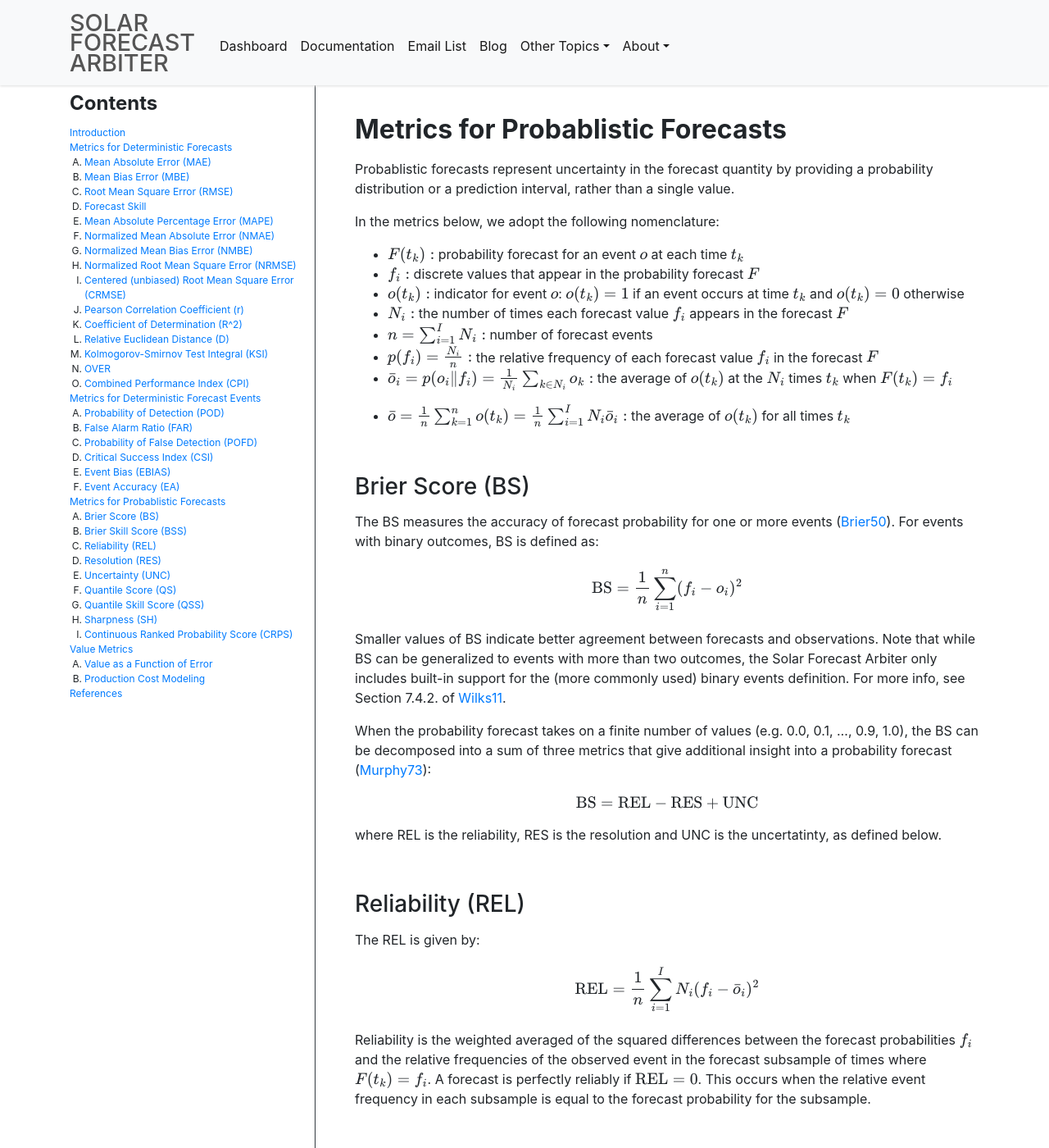
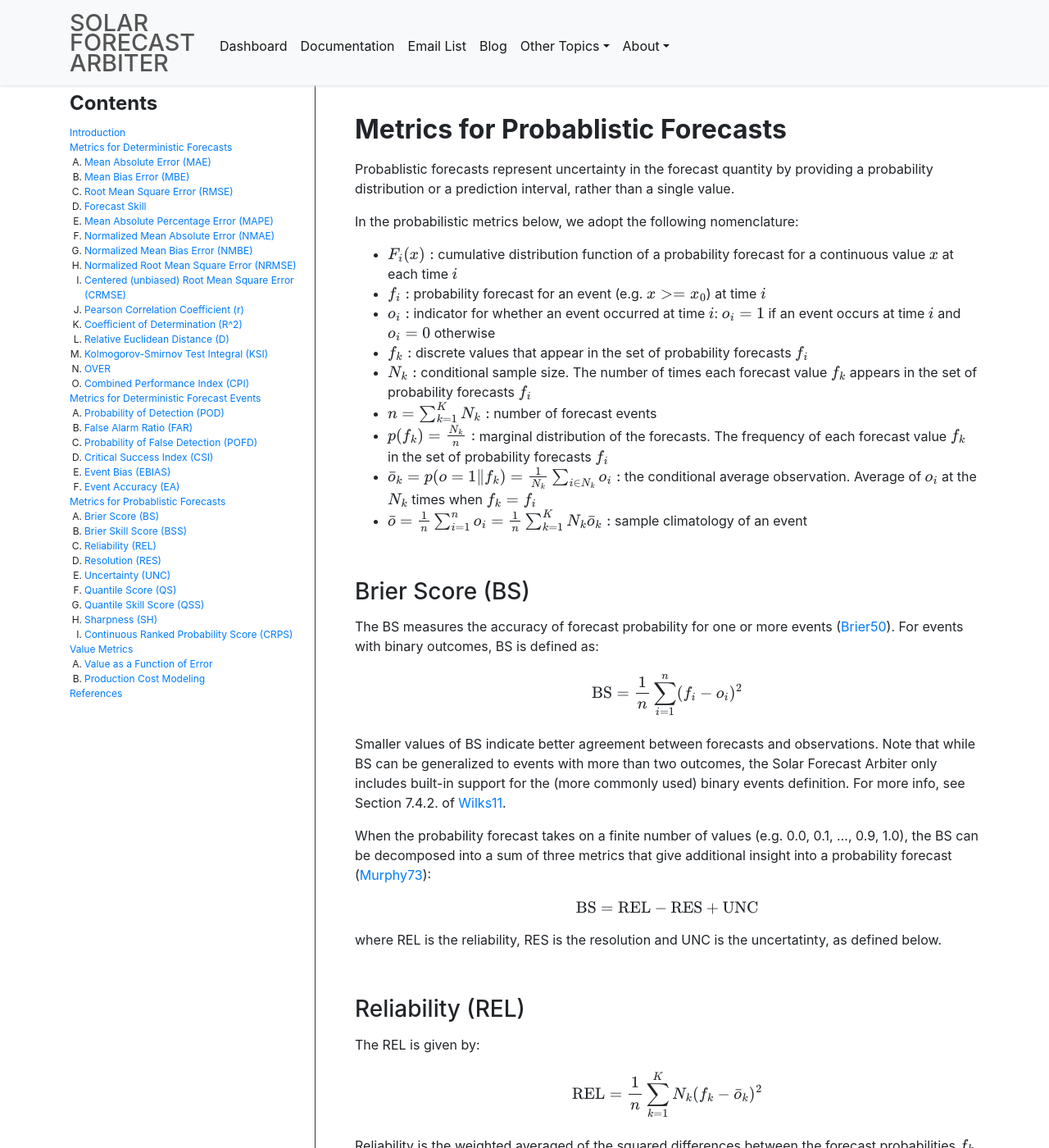
Before and after one commit to SolarArbiter/SolarArbiter.github.io, a Jekyll site: the page built from metrics.md, in a window 1280 px wide and 1400 px high, scrolled down 7616 px. Shown: the whole window at 82% size. Built offline with Jekyll 4.4.1, drawn with Linux system fonts in a browser that asks for light colours; formulas are drawn with MathJax 3; some of the changed text lies outside the part shown.

Commit message:
fix probabilistic metrics indices (#192)

```diff
--- a/metrics.md
+++ b/metrics.md
@@ -263,17 +263,17 @@
 {: .anchor }
 Probablistic forecasts represent uncertainty in the forecast quantity by providing a probability distribution or a prediction interval, rather than a single value.
 
-In the metrics below, we adopt the following nomenclature:
+In the probabilistic metrics below, we adopt the following nomenclature:
 
-- $$ F(t_k) : $$ probability forecast for an event $$ o $$ at each time $$ t_k $$
-- $$ f_i : $$ discrete values that appear in the probability forecast $$ F $$
-- $$ o(t_k) : $$ indicator for event $$ o $$: $$ o(t_k) = 1 $$ if an event occurs at time $$ t_k $$ and $$ o(t_k) = 0 $$ otherwise
-- $$ N_i : $$ the number of times each forecast value $$ f_i $$ appears in the forecast $$ F $$
-- $$ n = \sum_{i=1}^I N_i : $$ number of forecast events
-- $$ p(f_i) = \frac{N_i}{n} : $$ the relative frequency of each forecast value $$ f_i $$ in the forecast $$ F $$
-- $$ \bar{o}_i = p(o_i \| f_i ) = \frac{1}{N_i} \sum_{k \in N_i} o_k : $$ the average of $$ o(t_k) $$ at the $$ N_i $$ times $$ t_k $$ when $$ F(t_k) = f_i $$
-
-- $$ \bar{o} = \frac{1}{n} \sum_{k=1}^n o(t_k) = \frac{1}{n} \sum_{i=1}^I N_i \bar{o}_i : $$ the average of $$ o(t_k) $$ for all times $$ t_k $$
+- $$ F_i(x) : $$ cumulative distribution function of a probability forecast for a continuous value $$ x $$ at each time $$ i $$
+- $$ f_i : $$ probability forecast for an event (e.g. $$ x >= x_0 $$) at time $$ i $$
+- $$ o_i : $$ indicator for whether an event occurred at time $$ i $$: $$ o_i = 1 $$ if an event occurs at time $$ i $$ and $$ o_i = 0 $$ otherwise
+- $$ f_k : $$ discrete values that appear in the set of probability forecasts $$ f_i $$
+- $$ N_k : $$ conditional sample size. The number of times each forecast value $$ f_k $$ appears in the set of probability forecasts $$ f_i $$
+- $$ n = \sum_{k=1}^K N_k : $$ number of forecast events
+- $$ p(f_k) = \frac{N_k}{n} : $$ marginal distribution of the forecasts. The frequency of each forecast value $$ f_k $$ in the set of probability forecasts $$ f_i $$
+- $$ \bar{o}_k = p(o = 1 \| f_k ) = \frac{1}{N_k} \sum_{i \in N_k} o_i : $$ the conditional average observation. Average of $$ o_i $$ at the $$ N_k $$ times when $$ f_k = f_i $$
+- $$ \bar{o} = \frac{1}{n} \sum_{i=1}^n o_i = \frac{1}{n} \sum_{k=1}^K N_k \bar{o}_k : $$ sample climatology of an event
 
 
 ### Brier Score (BS) {#bs}
@@ -295,16 +295,16 @@
 {: .anchor }
 The REL is given by:
 
-$$ \text{REL} = \frac{1}{n} \sum_{i=1}^I N_i (f_i - \bar{o}_i)^2 $$
+$$ \text{REL} = \frac{1}{n} \sum_{k=1}^K N_k (f_k - \bar{o}_k)^2 $$
 
-Reliability is the weighted averaged of the squared differences between the forecast probabilities $$ f_i $$ and the relative frequencies of the observed event in the forecast subsample of times where $$ F(t_k) = f_i $$. A forecast is perfectly reliably if $$ \text{REL} = 0 $$. This occurs when the relative event frequency in each subsample is equal to the forecast probability for the subsample.
+Reliability is the weighted averaged of the squared differences between the forecast probabilities $$ f_k $$ and the relative frequencies of the observed event in the forecast subsample of times where $$ F_i = f_k $$. A forecast is perfectly reliably if $$ \text{REL} = 0 $$. This occurs when the relative event frequency in each subsample is equal to the forecast probability for the subsample.
 
 
 ### Resolution (RES) {#res}
 {: .anchor }
 The RES is given by:
 
-$$ \text{RES} = \frac{1}{n} \sum_{i=1}^I N_i (\bar{o}_i - \bar{o})^2 $$
+$$ \text{RES} = \frac{1}{n} \sum_{k=1}^K N_k (\bar{o}_k - \bar{o})^2 $$
 
 Resolution is the weighted averaged of the squared differences between the relative event frequency for each forecast subsample and the overall event frequency. Resolution measures the forecast's ability to produce subsample forecast periods where the event frequency is different. Higher values of RES are desirable.
 
```
